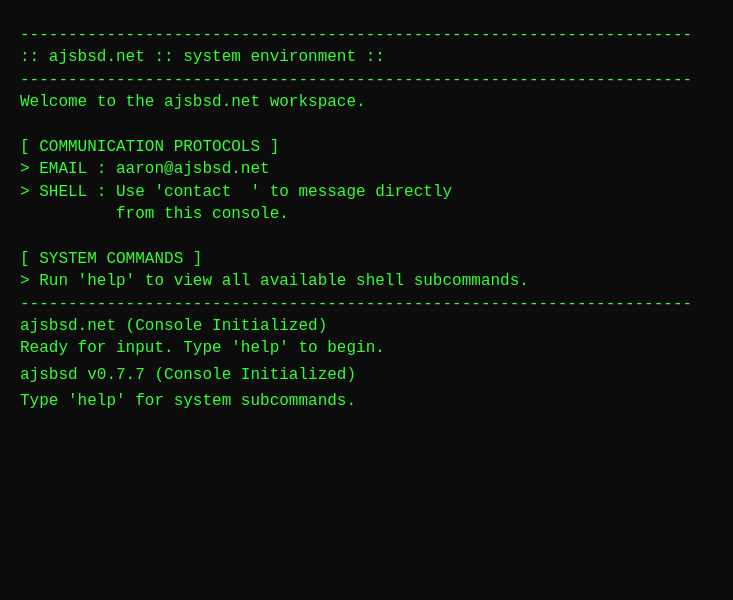
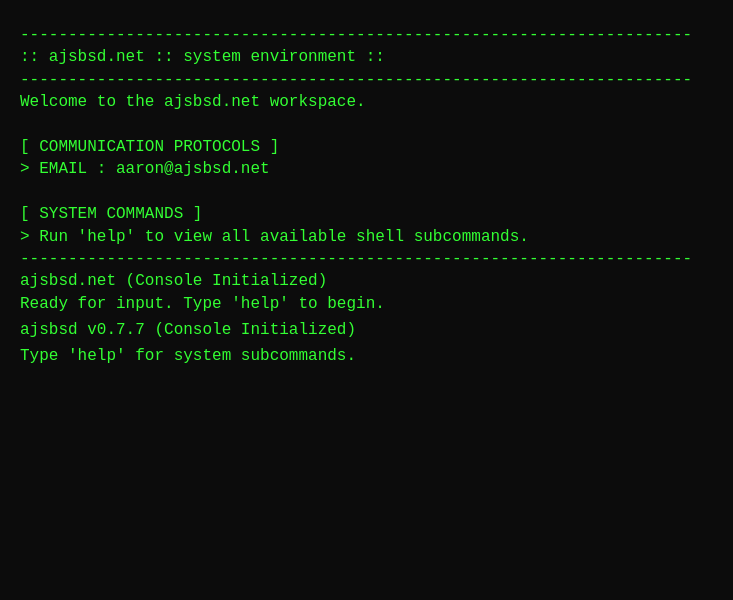
Before and after one commit to ajsbsd/flask-ai-smollm, a Flask app: page / in a window 1280 px wide. Shown: the top 600 px of the page, without its empty margins (0-733 px from the left). Run offline with Flask 3, Linux system fonts and the light colour scheme.

Commit message:
Removing contact form, spammers....

```diff
--- a/templates/terminal.html
+++ b/templates/terminal.html
@@ -72,8 +72,6 @@ Welcome to the ajsbsd.net workspace.
 
 [ COMMUNICATION PROTOCOLS ]
 > EMAIL : aaron@ajsbsd.net
-> SHELL : Use 'contact <email> <message>' to message directly
-          from this console.
 
 [ SYSTEM COMMANDS ]
 > Run 'help' to view all available shell subcommands.
```
